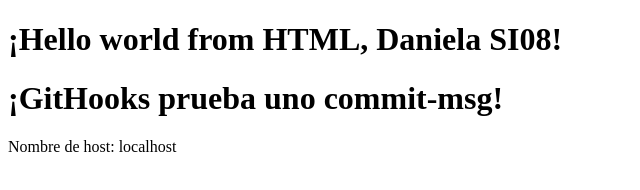
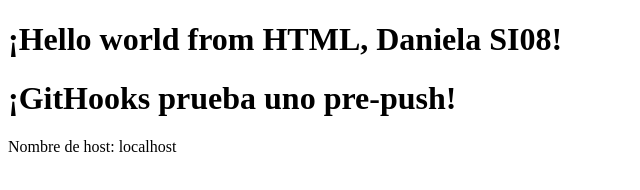
Before and after one commit to Danyss09/GitHook_HTML, a plain HTML site: page index.html in a window 1280 px wide. Shown: the whole page, without its empty margins (0-640 px from the left). Drawn offline with Linux system fonts and the light colour scheme.

Commit message:
#Tarea: Cambios en index.html

```diff
--- a/index.html
+++ b/index.html
@@ -8,7 +8,7 @@
 <body>
 
     <h1>¡Hello world from HTML, Daniela SI08!</h1>
-    <h1>¡GitHooks prueba uno  commit-msg!</h1>
+    <h1>¡GitHooks prueba uno pre-push!</h1>
 
  <p>Nombre de host: <span id="hostname"></span></p>
 
```
